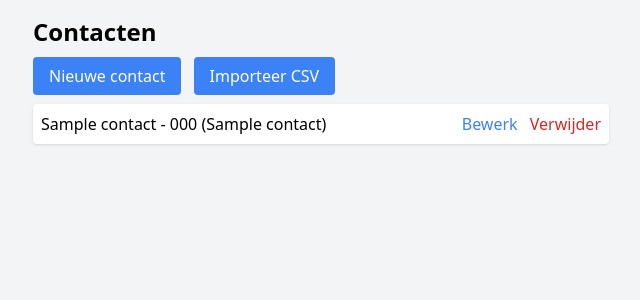
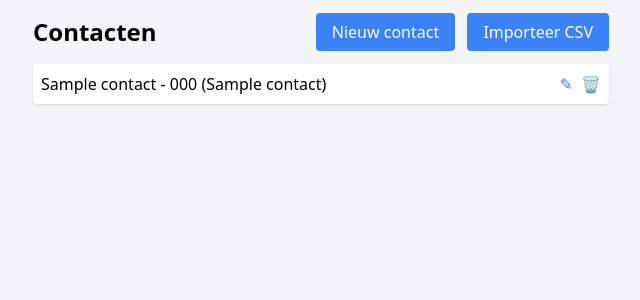
Before and after one commit to tw1que/codex_test, a Flask app: template app/templates/index.html in a window 1280 px wide. Shown: the top 300 px of the page, without its empty margins (319-959 px from the left). Run offline with Flask 2, Linux system fonts and the light colour scheme; the template is opened without the code that fills it: most values are stand-ins (such as "Sample title", 1, 10 or a date in 2020); some libraries are stand-ins or nearby versions.

Commit message:
Update index page layout with delete confirmation

```diff
--- a/app/templates/index.html
+++ b/app/templates/index.html
@@ -3,33 +3,64 @@
 {% block title %}Telefoonboek{% endblock %}
 
 {% block content %}
-<h1 class="text-2xl font-bold mb-4">Contacten</h1>
-<div class="space-x-2">
-  <a class="bg-blue-500 text-white px-4 py-2 rounded hover:bg-blue-600" href="{{ url_for('main.add') }}">Nieuwe contact</a>
-  <a class="bg-blue-500 text-white px-4 py-2 rounded hover:bg-blue-600" href="{{ url_for('main.import_view') }}">Importeer CSV</a>
-</div>
-<ul class="mt-4 space-y-2">
+<header class="flex justify-between items-center mb-4">
+  <h1 class="text-2xl font-bold">Contacten</h1>
+  <nav class="space-x-2">
+    <a class="bg-blue-500 text-white px-4 py-2 rounded hover:bg-blue-600" href="{{ url_for('main.add') }}">Nieuw contact</a>
+    <a class="bg-blue-500 text-white px-4 py-2 rounded hover:bg-blue-600" href="{{ url_for('main.import_view') }}">Importeer CSV</a>
+  </nav>
+</header>
+
+<ul id="contact-list" class="space-y-2">
   {% for c in contacts %}
-  <li id="contact-{{ loop.index0 }}" class="flex justify-between items-center bg-white p-2 rounded shadow">
+  <li data-index="{{ loop.index0 }}" class="fade-slide flex justify-between items-center bg-white p-2 rounded shadow">
     <span>{{ c.name }} - {{ c.telephone }}{% if c.label %} ({{ c.label }}){% endif %}</span>
-    <div>
-      <a class="text-blue-500 hover:underline mr-2" href="{{ url_for('main.edit', index=loop.index0) }}">Bewerk</a>
-      <form class="inline delete-form" action="{{ url_for('main.delete', index=loop.index0) }}" method="post">
-          <button class="text-red-600 hover:underline" type="submit">Verwijder</button>
+    <div class="flex items-center space-x-2">
+      <a class="text-blue-500 hover:underline" href="{{ url_for('main.edit', index=loop.index0) }}">✎</a>
+      <form class="delete-form inline" action="{{ url_for('main.delete', index=loop.index0) }}" method="post">
+        <button type="button" class="delete-btn text-red-600">🗑️</button>
+        <button type="button" class="cancel-btn hidden text-gray-600">✕</button>
       </form>
     </div>
   </li>
   {% endfor %}
 </ul>
+
+<style>
+  .fade-slide {
+    transition: opacity 0.3s ease, transform 0.3s ease;
+  }
+  .fade-slide.removing {
+    opacity: 0;
+    transform: translateY(-0.25rem);
+  }
+  .confirming .cancel-btn {
+    display: inline-block;
+  }
+</style>
+
 <script>
 document.querySelectorAll('.delete-form').forEach(form => {
-  form.addEventListener('submit', async ev => {
-    ev.preventDefault();
-    if (!confirm('Weet je zeker dat je deze wilt verwijderen?')) return;
+  const li = form.closest('li');
+  const delBtn = form.querySelector('.delete-btn');
+  const cancelBtn = form.querySelector('.cancel-btn');
+
+  delBtn.addEventListener('click', async () => {
+    if (!li.classList.contains('confirming')) {
+      li.classList.add('confirming');
+      cancelBtn.classList.remove('hidden');
+      return;
+    }
     const resp = await fetch(form.action, {method: 'DELETE'});
     if (resp.ok) {
-      form.closest('li').remove();
+      li.classList.add('removing');
+      setTimeout(() => li.remove(), 300);
     }
+  });
+
+  cancelBtn.addEventListener('click', () => {
+    li.classList.remove('confirming');
+    cancelBtn.classList.add('hidden');
   });
 });
 </script>
```
